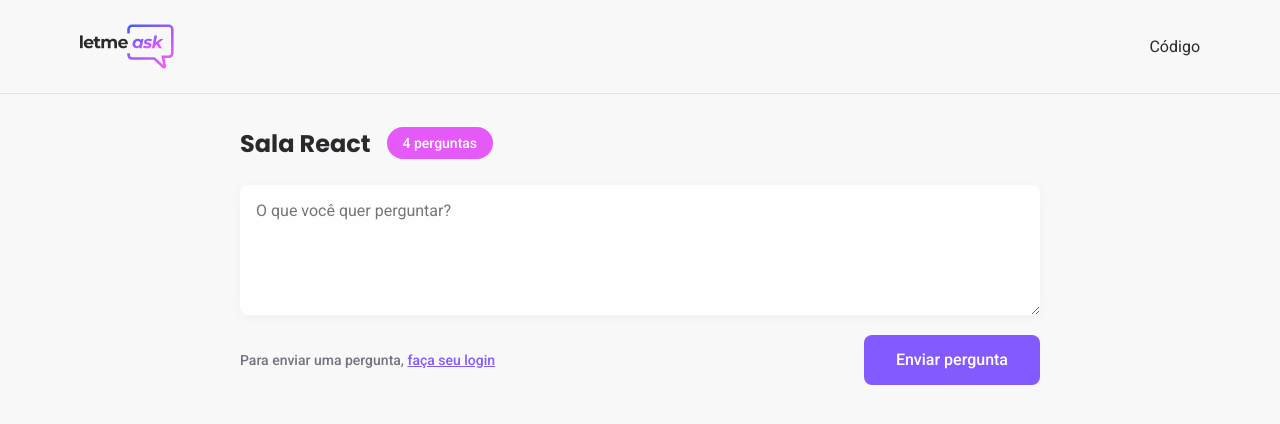
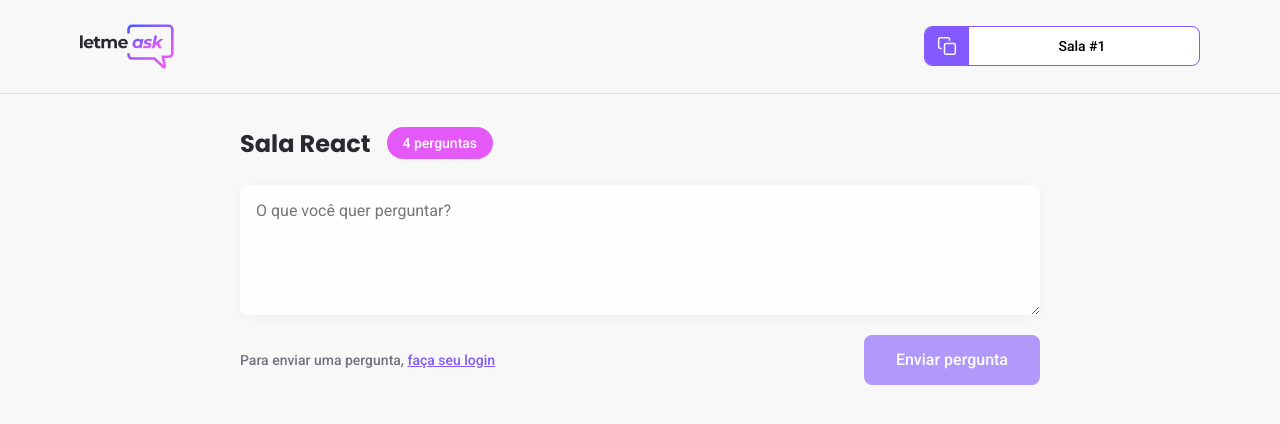
Before and after one commit to erik-ferreira/nlw-together-reactjs, a React (Vite) app: page /rooms/1 in a window 1280 px wide. Shown: the top 424 px of the page. Built offline with nearby package versions, Linux system fonts and the light colour scheme; no server answers.

Commit message:
create one question

```diff
--- /dev/null
+++ b/src/components/RoomCode.tsx
@@ -0,0 +1,23 @@
+import copyImg from "../assets/images/copy.svg";
+
+import "../styles/room-code.scss";
+
+type RoomCodeProps = {
+  code: string;
+};
+
+export function RoomCode(props: RoomCodeProps) {
+  function copyRoomCodeToClipboard() {
+    navigator.clipboard.writeText(props.code);
+  }
+
+  return (
+    <button className="room-code" onClick={copyRoomCodeToClipboard}>
+      <div>
+        <img src={copyImg} alt="Copy room code" />
+      </div>
+
+      <span>Sala #{props.code}</span>
+    </button>
+  );
+}
--- a/src/main.tsx
+++ b/src/main.tsx
@@ -11,4 +11,4 @@
   document.getElementById("root")
 );
 
-// 3º Aula - 00:54:00
+// 3º Aula - 01:02:00 - useParams in room code
--- a/src/pages/Room.tsx
+++ b/src/pages/Room.tsx
@@ -1,17 +1,60 @@
+import { FormEvent, useState } from "react";
+import { useParams } from "react-router-dom";
+
 import { Button } from "../components/Button";
+import { RoomCode } from "../components/RoomCode";
+
+import { useAuth } from "../hooks/useAuth";
+import { database } from "../services/firebase";
 
 import LogoImg from "../assets/images/logo.svg";
 
 import "../styles/room.scss";
 
+type RoomParams = {
+  id: string;
+};
+
 export function Room() {
+  const { user } = useAuth();
+  const params = useParams<RoomParams>();
+  const roomId = params?.id;
+
+  const [newQuestion, setNewQuestion] = useState("");
+
+  async function handleSendQuestion(event: FormEvent) {
+    event.preventDefault();
+
+    if (newQuestion.trim() === "") {
+      return;
+    }
+
+    if (!user) {
+      throw new Error("You must be logged in");
+    }
+
+    const question = {
+      content: newQuestion,
+      author: {
+        name: user.name,
+        avatar: user.avatar,
+      },
+      isHighlighted: false,
+      isAnswered: false,
+    };
+
+    await database.ref(`rooms/${roomId}/questions`).push(question);
+
+    setNewQuestion("");
+  }
+
   return (
     <div id="page-room">
       <header>
         <div className="content">
           <img src={LogoImg} alt="Letmeask" />
 
-          <div>Código</div>
+          <RoomCode code={roomId || "Sem código"} />
         </div>
       </header>
 
@@ -21,14 +64,27 @@
           <span>4 perguntas</span>
         </div>
 
-        <form>
-          <textarea placeholder="O que você quer perguntar?" />
+        <form onSubmit={handleSendQuestion}>
+          <textarea
+            placeholder="O que você quer perguntar?"
+            value={newQuestion}
+            onChange={(event) => setNewQuestion(event.target.value)}
+          />
 
           <div className="form-footer">
-            <span>
-              Para enviar uma pergunta, <button>faça seu login</button>
-            </span>
-            <Button type="submit">Enviar pergunta</Button>
+            {user ? (
+              <div className="user-info">
+                <img src={user.avatar} alt={user.name} />
+                <span>{user.name}</span>
+              </div>
+            ) : (
+              <span>
+                Para enviar uma pergunta, <button>faça seu login</button>
+              </span>
+            )}
+            <Button type="submit" disabled={!user}>
+              Enviar pergunta
+            </Button>
           </div>
         </form>
       </main>
--- /dev/null
+++ b/src/styles/room-code.scss
@@ -0,0 +1,30 @@
+.room-code {
+  height: 40px;
+  border-radius: 8px;
+  overflow: hidden;
+
+  background: #fff;
+  border: 1px solid #835afd;
+  cursor: pointer;
+
+  display: flex;
+
+  div {
+    height: 100%;
+    background-color: #835afd;
+    padding: 0 12px;
+    display: flex;
+    align-items: center;
+    justify-content: center;
+  }
+
+  span {
+    display: block;
+    align-self: center;
+    flex: 1;
+    padding: 0 16px 0 12px;
+    width: 230px;
+    font-size: 14px;
+    font-weight: 500;
+  }
+}
--- a/src/styles/room.scss
+++ b/src/styles/room.scss
@@ -60,7 +60,25 @@
         justify-content: space-between;
         margin-top: 16px;
 
-        span {
+        .user-info {
+          display: flex;
+          align-items: center;
+
+          img {
+            width: 32px;
+            height: 32px;
+            border-radius: 50%;
+          }
+
+          span {
+            margin-left: 8px;
+            color: #29292e;
+            font-size: 14px;
+            font-weight: 500;
+          }
+        }
+
+        > span {
           font-size: 14px;
           font-weight: 500;
           color: #737380;
```
